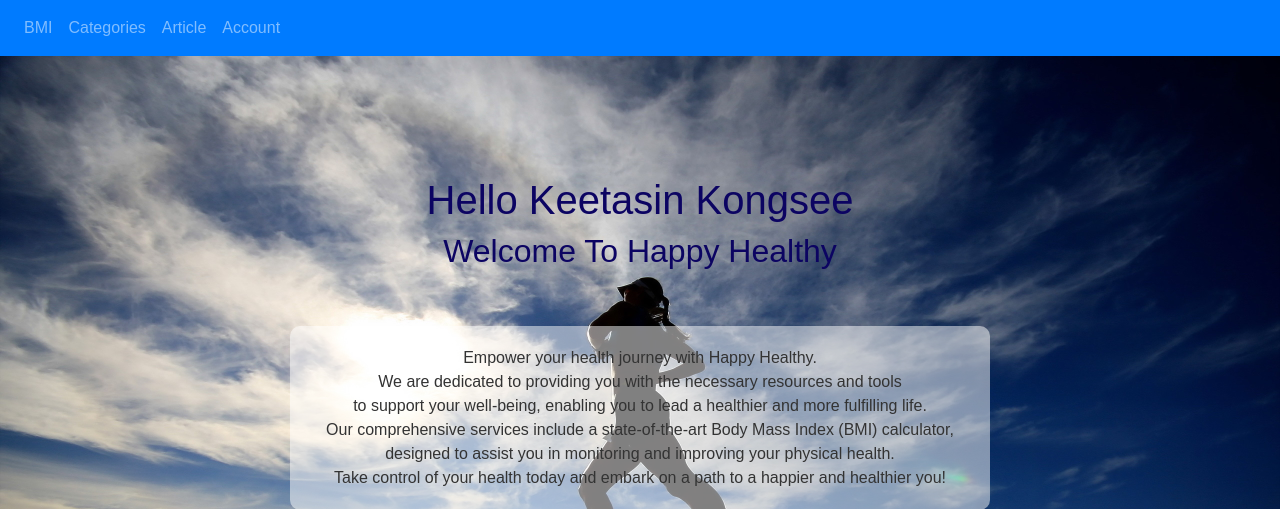
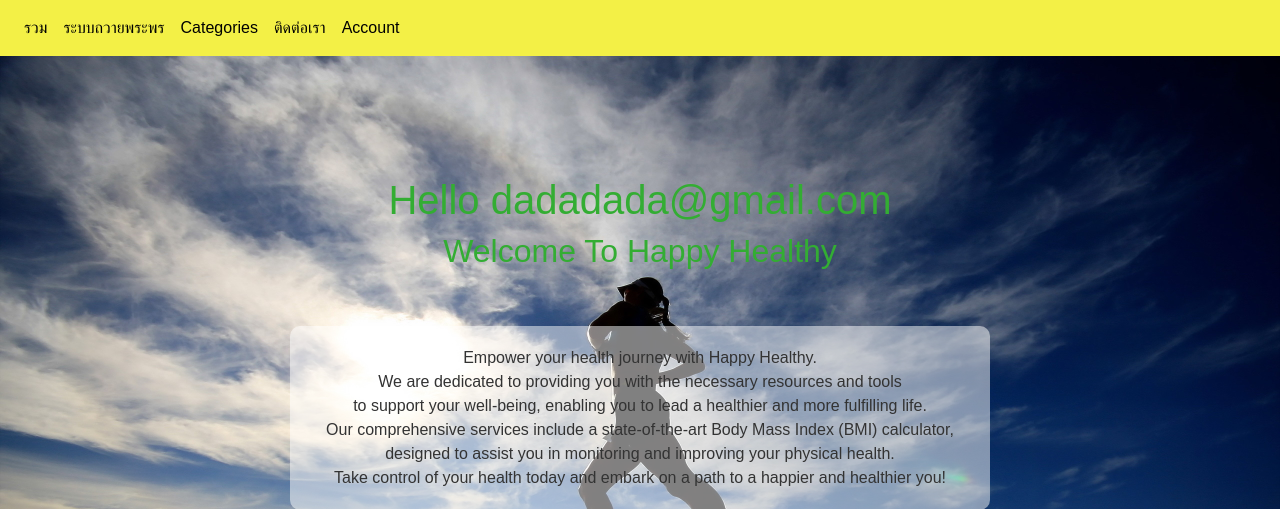
Before and after one commit to Chaapppp/Create-a-website-with-Flask, a Flask app: page / in a window 1280 px wide. Shown: the top 509 px of the page. Run offline with Flask 3, Linux system fonts and the light colour scheme; a user stored in the database is signed in; some libraries are stand-ins or nearby versions.

Commit message:
Add files

```diff
--- a/website/static/style/welcome.css
+++ b/website/static/style/welcome.css
@@ -14,7 +14,7 @@ body {
 /* CSS for headings */
 h1, h2 {
     text-align: center; /* Center-align headings */
-    color: #0c0462; /* Set heading color */
+    color: #33ad33; /* Set heading color */
 }
 
 /* CSS for paragraphs */
@@ -44,7 +44,7 @@ p {
     text-align: center; /* Center-align text */
     text-decoration: none; /* Remove underline */
     color: #fff; /* Set text color */
-    background-color: #007bff; /* Set background color */
+    background-color: #df0f0f; /* Set background color */
     border-radius: 5px; /* Set border radius */
     position: relative; /* Set position to relative */
     z-index: 1; /* Set z-index */
--- a/website/templates/base.html
+++ b/website/templates/base.html
@@ -23,7 +23,25 @@
 <body>
 
   <!-- Navigation bar -->
-  <nav class="navbar navbar-expand-lg navbar-dark bg-primary">
+  <nav class="navbar navbar-expand-lg navbar-dark bg-custom">
+      <style>
+      .bg-custom {
+          background-color: #f3f046; /* Change entire bar color */
+      }
+
+      .navbar-dark .navbar-toggler {
+          background-color: #f346ab; /* Change the toggler color */
+      }
+
+      .navbar-dark .navbar-nav .nav-link {
+          color: #000000; /* Change the text color */
+      }
+
+      .navbar-dark .navbar-nav .nav-link:hover {
+          color: #652cff; /* Change the hover color */
+      }
+      </style>
+
       <button class="navbar-toggler" type="button" data-toggle="collapse" data-target="#navbar">
         <span class="navbar-toggler-icon"></span>
       </button>
@@ -32,12 +50,13 @@
         <div class="navbar-nav">
           <!-- Navigation links -->
           {% if user.is_authenticated %}
-          <a class="nav-item nav-link" id="bmi" href="/bmi">BMI</a>
+          <a class="nav-item nav-link" id="wish" href="/wish">รวม</a>
+          <a class="nav-item nav-link" id="bmi" href="/bmi">ระบบถวายพระพร</a>
           <a class="nav-item nav-link" id="Categories" href="/Categories">Categories</a>
-          <a class="nav-item nav-link" id="article" href="/article">Article</a>
+          <a class="nav-item nav-link" id="article" href="/article">ติดต่อเรา</a>
           <a class="nav-item nav-link" id="account" href="/account">Account</a>
           {% else %}
-          <a class="nav-item nav-link" id="welcome" href="/">Happy Healthy</a>
+          <a class="nav-item nav-link" id="welcome" href="/">ระบบถวายพระพร</a>
           <a class="nav-item nav-link" id="login" href="/login">Login</a>
           <a class="nav-item nav-link" id="signUp" href="/sign-up">Sign Up</a>
           {% endif %}
--- /dev/null
+++ b/website/templates/wish.html
@@ -0,0 +1,4 @@
+{% extends "base.html" %} {% block title %}รวม{% endblock %}
+{% block content%}
+
+{% endblock %}
--- a/website/views.py
+++ b/website/views.py
@@ -5,7 +5,7 @@ from wtforms import TelField, SubmitField
 from wtforms.validators import DataRequired
 import datetime
 from . import db
-from .models import BmiRecords
+from .models import TXTRecords
 
 # Create a Blueprint named 'views'
 views = Blueprint('views', __name__)
@@ -42,59 +42,38 @@ def underweight():
 
 # Define a form class for BMI input
 class MyForm(FlaskForm):
-    height = TelField('Enter your height (m)', validators=[DataRequired()])
-    weight = TelField('Enter your weight (Kg)', validators=[DataRequired()])
-    submit = SubmitField('Submit')
-    save_submit = SubmitField('Save and Submit')
+    text = TelField('Enter here', validators=[DataRequired()])
+    save_submit = SubmitField('Submit')
 
 @views.route('/bmi', methods=['GET', 'POST'])
 # Ensure that the user is logged in to access this route
 @login_required
 def bmi():
     # Initialize variables
-    height = weight = Categories = bmi_value = None
+    text = None
     # Create an instance of the MyForm class
     Form = MyForm()
 
     # If the form is submitted and passes validation
     if Form.validate_on_submit():
         try:
-            height = float(Form.height.data)
-            weight = float(Form.weight.data)
+            text = str(Form.text.data)
             now = f'{datetime.datetime.now().date().strftime("%d-%m-%Y")}'
 
-            # Calculate the BMI value
-            bmi_value = float(f'{weight / (height ** 2) * 10000 :.3f}')
-
-            # Determine the BMI category based on the calculated BMI value
-            if bmi_value >= 30:
-                Categories = 'obese'
-            elif 25 <= bmi_value < 30:
-                Categories = 'overweight'
-            elif 18.5 < bmi_value < 25:
-                Categories = 'normal'
-            elif bmi_value <= 18.5:
-                Categories = 'underweight'
-
-            # Flash a message based on whether the form was submitted or saved
-            if Form.submit.data:
-                flash('Calculation completed')
-            elif Form.save_submit.data:
-                flash('Calculation completed and Saved')
-                # Create a new BmiRecords instance and add it to the database
-                new_record = BmiRecords(user_id=current_user.id, weight=weight, height=height, bmi=bmi_value, categories=Categories, now=now)
+            if Form.save_submit.data:
+                flash('Message Saved')
+                # Create a new TxtRecords instance and add it to the database
+                new_record = TXTRecords(user_id=current_user.id, text=text, now=now)
                 db.session.add(new_record)
                 db.session.commit()
 
-            # Clear form data
-            Form.height.data = ''
-            Form.weight.data = ''
+            Form.text.data = ''
 
         except ValueError:
             # Flash an error message for invalid input
-            flash('Invalid input for height or weight', category='error')
+            flash('Invalid input', category='error')
 
-    return render_template('bmi.html', form=Form, weight=weight, height=height, bmi=bmi_value, Categories=Categories, user=current_user)
+    return render_template('bmi.html', form=Form, text=text, user=current_user)
 
 @views.route('/account')
 def account():
@@ -103,5 +82,5 @@ def account():
     email = user.email
     first_name = user.first_name
     # Query BMI records for the current user
-    bmi_records = BmiRecords.query.filter_by(user_id=user.id).all()
-    return render_template('account.html', user=user, email=email, first_name=first_name, bmi_records=bmi_records)
+    txt_records = TXTRecords.query.filter_by(user_id=user.id).all()
+    return render_template('account.html', user=user, email=email, first_name=first_name, txt_records=txt_records)
```
Also changed, not shown: AAAAA.md (added, +5 -0 lines), website/models.py (+4 -8 lines), website/templates/account.html (+6 -8 lines), website/templates/bmi.html (+5 -30 lines), instance/database.db, main.py (line endings or trailing spaces), requirements.txt (line endings or trailing spaces), website/__init__.py (line endings or trailing spaces), website/templates/welcome.html (line endings or trailing spaces).
